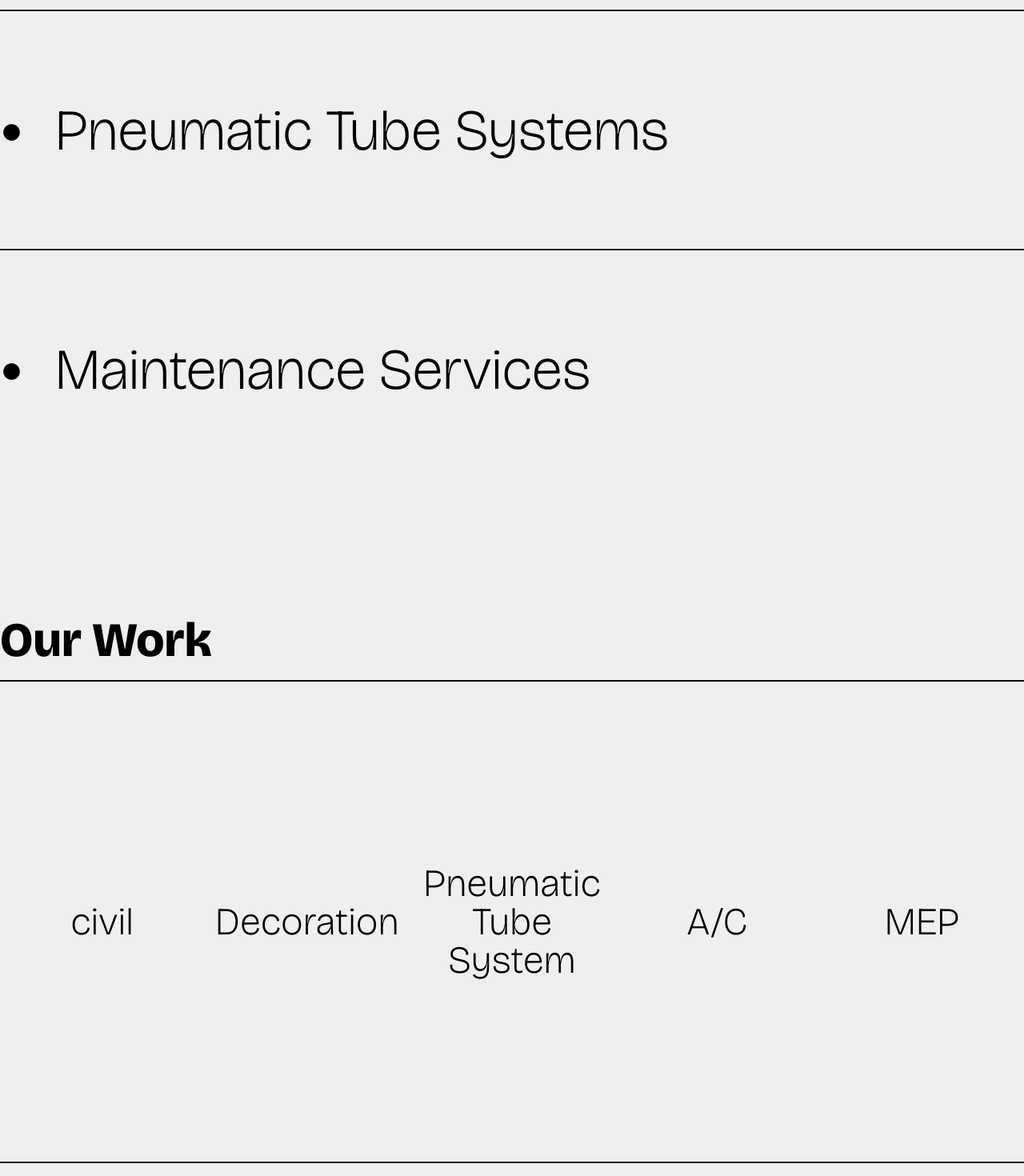
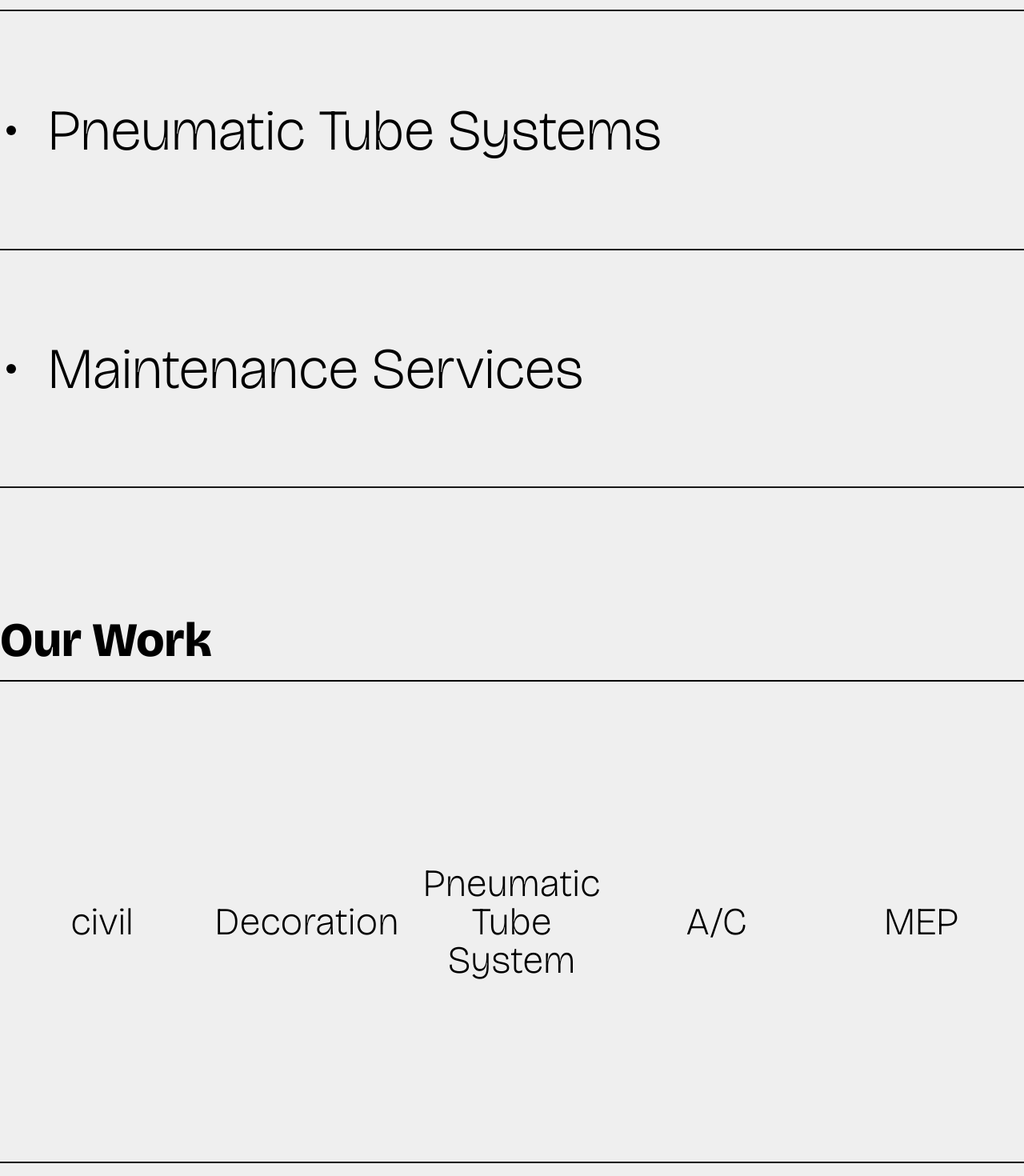
Before and after one commit to J-Herika/mayfair-company, a SvelteKit app: page / in a window 1280 px wide. Shown: the part 2080-3550 px from the top of the page at 80% size. Built offline with nearby package versions, Linux system fonts and the light colour scheme.

Commit message:
remove project animation

```diff
--- a/src/lib/content.ts
+++ b/src/lib/content.ts
@@ -1,3 +1,4 @@
+import gsap from 'gsap';
 export const specialize = [
 	{
 		id: 1,
--- a/src/routes/Specialization.svelte
+++ b/src/routes/Specialization.svelte
@@ -59,14 +59,14 @@
 		if (textDiv && imgDiv) {
 			gsap.fromTo(
 				textDiv,
-				{ opacity: 0, x: 300, duration: 1, ease: 'power2.out' },
-				{ opacity: 1, x: 0, duration: 1, overwrite: false, ease: 'power2.out' }
+				{ opacity: 0, x: 300, duration: 1, ease: 'power2.out', delay: 0.2 },
+				{ opacity: 1, x: 0, duration: 1, overwrite: false, ease: 'power2.out', delay: 0.2 }
 			);
 
 			gsap.fromTo(
 				imgDiv,
-				{ opacity: 0, x: 300, duration: 1, ease: 'power2.out' },
-				{ opacity: 1, x: 0, duration: 1, overwrite: false, ease: 'power2.out' }
+				{ opacity: 0, x: 300, duration: 1, ease: 'power2.out', delay: 0.2 },
+				{ opacity: 1, x: 0, duration: 1, overwrite: false, ease: 'power2.out', delay: 0.2 }
 			);
 		}
 	}
@@ -135,7 +135,7 @@
 	<div
 		onmouseenter={() => enterHandler(specialize[0].id)}
 		onmouseleave={() => leaveHandler(specialize[0].id)}
-		class="border-primary relative flex h-auto flex-col items-center gap-6 border-t-2 md:flex-row lg:h-[299px] lg:items-center lg:gap-10"
+		class="border-primary relative flex min-h-32 flex-col items-start justify-center gap-6 border-t-2 md:flex-row lg:h-[299px] lg:items-center lg:justify-start lg:gap-10"
 	>
 		{#if !isHoverSpecialization}
 			<h3
@@ -163,7 +163,10 @@
 					<h5 bind:this={slideHeader} class="text-xl font-bold sm:text-2xl lg:text-3xl">
 						{specialize[0].contentList![slideCount].title}
 					</h5>
-					<div bind:this={slideContent} class="flex h-[168px] w-full max-w-prose lg:h-[96px]">
+					<div
+						bind:this={slideContent}
+						class="flex h-[168px] w-full max-w-prose text-sm font-light lg:h-[96px] lg:text-[16px]"
+					>
 						<p>
 							{specialize[0].contentList![slideCount].desc}
 						</p>
@@ -180,99 +183,124 @@
 	</div>
 	<!-- svelte-ignore a11y_no_static_element_interactions -->
 	<div
-		onmouseenter={() => {
-			enterHandler(specialize[1].id);
-		}}
-		onmouseleave={() => {
-			leaveHandler(specialize[1].id);
-		}}
-		class="border-primary relative flex h-[299px] items-center gap-10 border-t-2"
+		onmouseenter={() => enterHandler(specialize[1].id)}
+		onmouseleave={() => leaveHandler(specialize[1].id)}
+		class="border-primary relative flex h-auto min-h-33 flex-col items-start justify-center gap-6 border-t-2 md:flex-row lg:h-[299px] lg:items-center lg:justify-start lg:gap-10"
 	>
 		{#if !isHoverSpecial2}
-			<p bind:this={headerDot} class="text-5xl">●</p>
-			<h3 bind:this={headerText} class="spe-header text-7xl font-extralight">
-				{specialize[1].header}
+			<h3
+				bind:this={headerText}
+				class="spe-header flex items-center gap-6 pl-2 text-3xl font-extralight sm:text-3xl md:gap-10 lg:text-7xl"
+			>
+				<div class="size-3 rounded-full bg-black"></div>
+				<span>{specialize[1].header}</span>
 			</h3>
 		{:else}
 			<img
 				bind:this={imgDiv}
 				src={specialize[1].img}
 				alt="MEP services"
-				class="spec-img-div h-full"
+				class="spec-img-div w-full object-cover md:h-full md:w-1/2"
 			/>
-			<div bind:this={textDiv} class=" flex flex-col justify-between gap-12 pt-5 pr-12 pb-2.5">
-				<h4 class="text-4xl font-black">{specialize[1].header}</h4>
+			<div
+				bind:this={textDiv}
+				class="flex w-full flex-col justify-between gap-6 px-4 py-6 pt-4 pr-6 pb-2.5 md:p-0 lg:gap-12"
+			>
+				<div class="flex flex-col justify-between">
+					<h5 bind:this={slideHeader} class="text-xl font-bold sm:text-2xl lg:text-3xl">
+						{specialize[1].header}
+					</h5>
+					<div
+						bind:this={slideContent}
+						class="flex h-auto w-full max-w-prose text-sm lg:h-[96px] lg:text-[16px]"
+					>
+						<p>
+							{specialize[1].content}
+						</p>
+					</div>
+				</div>
+			</div>
+		{/if}
+	</div>
 
-				<div bind:this={slideContent} class="flex w-[80ch]">
-					<p>
-						{specialize[1].content}
-					</p>
+	<!-- svelte-ignore a11y_no_static_element_interactions -->
+	<div
+		onmouseenter={() => enterHandler(specialize[2].id)}
+		onmouseleave={() => leaveHandler(specialize[2].id)}
+		class="border-primary relative flex h-auto min-h-33 flex-col items-start justify-center gap-6 border-t-2 md:flex-row lg:h-[299px] lg:items-center lg:justify-start lg:gap-10"
+	>
+		{#if !isHoverSpecial3}
+			<h3
+				bind:this={headerText}
+				class="spe-header flex items-center gap-6 pl-2 text-3xl font-extralight sm:text-3xl md:gap-10 lg:text-7xl"
+			>
+				<div class="size-3 rounded-full bg-black"></div>
+				<span>{specialize[2].header}</span>
+			</h3>
+		{:else}
+			<img
+				bind:this={imgDiv}
+				src={specialize[2].img}
+				alt="MEP services"
+				class="spec-img-div w-full object-cover md:h-full md:w-1/2"
+			/>
+			<div
+				bind:this={textDiv}
+				class="flex w-full flex-col justify-between gap-6 px-4 py-6 pt-4 pr-6 pb-2.5 md:p-0 lg:gap-12"
+			>
+				<div class="flex flex-col justify-between">
+					<h5 bind:this={slideHeader} class="text-xl font-bold sm:text-2xl lg:text-3xl">
+						{specialize[2].header}
+					</h5>
+					<div
+						bind:this={slideContent}
+						class="flex h-auto w-full max-w-prose text-sm lg:h-[96px] lg:text-[16px]"
+					>
+						<p>
+							{specialize[2].content}
+						</p>
+					</div>
 				</div>
 			</div>
 		{/if}
 	</div>
 	<!-- svelte-ignore a11y_no_static_element_interactions -->
 	<div
-		onmouseenter={() => {
-			enterHandler(specialize[2].id);
-		}}
-		onmouseleave={() => {
-			leaveHandler(specialize[2].id);
-		}}
-		class="border-primary relative flex h-[299px] items-center gap-10 border-t-2"
-	>
-		{#if !isHoverSpecial3}
-			<p bind:this={headerDot} class="text-5xl">●</p>
-			<h3 bind:this={headerText} class="spe-header text-7xl font-extralight">
-				{specialize[2].header}
-			</h3>
-		{:else}
-			<img
-				bind:this={imgDiv}
-				src={specialize[2].img}
-				alt="MEP services"
-				class="spec-img-div h-full"
-			/>
-			<div bind:this={textDiv} class=" flex flex-col justify-between gap-12 pt-5 pr-12 pb-2.5">
-				<h4 class="text-4xl font-black">{specialize[2].header}</h4>
-
-				<div bind:this={slideContent} class="flex w-[80ch]">
-					<p>
-						{specialize[2].content}
-					</p>
-				</div>
-			</div>
-		{/if}
-	</div>
-	<!-- svelte-ignore a11y_no_static_element_interactions -->
-	<div
-		onmouseenter={() => {
-			enterHandler(specialize[3].id);
-		}}
-		onmouseleave={() => {
-			leaveHandler(specialize[3].id);
-		}}
-		class="border-primary relative flex h-[299px] items-center gap-10 border-t-2"
+		onmouseenter={() => enterHandler(specialize[3].id)}
+		onmouseleave={() => leaveHandler(specialize[3].id)}
+		class="border-primary relative flex h-auto min-h-33 flex-col items-start justify-center gap-6 border-y-2 md:flex-row lg:h-[299px] lg:items-center lg:justify-start lg:gap-10"
 	>
 		{#if !isHoverSpecial4}
-			<p bind:this={headerDot} class="text-5xl">●</p>
-			<h3 bind:this={headerText} class="spe-header text-7xl font-extralight">
-				{specialize[3].header}
+			<h3
+				bind:this={headerText}
+				class="spe-header flex items-center gap-6 pl-2 text-3xl font-extralight sm:text-3xl md:gap-10 lg:text-7xl"
+			>
+				<div class="size-3 rounded-full bg-black"></div>
+				<span>{specialize[3].header}</span>
 			</h3>
 		{:else}
 			<img
 				bind:this={imgDiv}
 				src={specialize[3].img}
 				alt="MEP services"
-				class="spec-img-div h-full"
+				class="spec-img-div w-full object-cover md:h-full md:w-1/2"
 			/>
-			<div bind:this={textDiv} class=" flex flex-col justify-between gap-12 pt-5 pr-12 pb-2.5">
-				<h4 class="text-4xl font-black">{specialize[3].header}</h4>
-
-				<div bind:this={slideContent} class="flex w-[80ch]">
-					<p>
-						{specialize[3].content}
-					</p>
+			<div
+				bind:this={textDiv}
+				class="flex w-full flex-col justify-between gap-6 px-4 py-6 pt-4 pr-6 pb-2.5 md:p-0 lg:gap-12"
+			>
+				<div class="flex flex-col justify-between">
+					<h5 bind:this={slideHeader} class="text-xl font-bold sm:text-2xl lg:text-3xl">
+						{specialize[3].header}
+					</h5>
+					<div
+						bind:this={slideContent}
+						class="flex h-[168px] w-full max-w-prose text-sm lg:h-[96px] lg:text-[16px]"
+					>
+						<p>
+							{specialize[3].content}
+						</p>
+					</div>
 				</div>
 			</div>
 		{/if}
--- /dev/null
+++ b/src/routes/project.svelte
@@ -0,0 +1,24 @@
+<script lang="ts">
+	import { tick } from 'svelte';
+	import gsap from 'gsap';
+
+	let props = $props();
+</script>
+
+<!-- svelte-ignore a11y_no_static_element_interactions -->
+<div
+	onmouseenter={() => props.enterProject(props.project.id)}
+	onmouseleave={() => props.existProject(props.project.id)}
+	class="flex h-[400px] min-w-[250px] flex-1 items-center justify-center px-4 py-10 text-2xl font-extralight transition-all duration-300 hover:flex-[1.5] active:flex-[1.5] md:h-[600px] md:text-5xl"
+>
+	{#if props.isHover}
+		<div class="flex h-full max-w-xl flex-col justify-evenly text-center">
+			<p>{props.project.header}</p>
+			<p class="mt-4 text-sm font-light md:text-xl">{props.project.content}</p>
+		</div>
+	{:else}
+		<p class="text-center">{props.project.header}</p>
+	{/if}
+</div>
+
+<div class="hidden h-full w-px bg-black md:block"></div>
--- a/src/routes/projectsSection.svelte
+++ b/src/routes/projectsSection.svelte
@@ -2,6 +2,7 @@
 	import { tick } from 'svelte';
 	import { projects } from '$lib/content';
 	import gsap from 'gsap';
+	import Project from './project.svelte';
 
 	let isHoverProject = $state(false);
 	let isHoverProject2 = $state(false);
@@ -42,7 +43,7 @@
 		);
 	}
 	async function existProject(id: number) {
-		tick();
+		await tick();
 		gsap.to(projContentDiv, {
 			opacity: 0,
 			duration: 0.2,
@@ -78,8 +79,6 @@
 			}
 		});
 	}
-
-
 </script>
 
 <section class="font-grotesque mt-40">
@@ -89,89 +88,46 @@
 
 	<!-- svelte-ignore a11y_no_static_element_interactions -->
 	<!-- svelte-ignore a11y_no_static_element_interactions -->
-	<div class="mt-5 flex flex-col overflow-hidden border-y-2 md:flex-row">
-		<div
-			onmouseenter={() => enterProject(projects[0].id)}
-			onmouseleave={() => existProject(projects[0].id)}
-			class="flex h-[400px] min-w-[250px] flex-1 items-center justify-center px-4 py-10 text-2xl font-extralight transition-all duration-300 hover:flex-[1.5] md:h-[600px] md:text-5xl"
-		>
-			{#if isHoverProject}
-				<div bind:this={projContentDiv} class="flex h-full flex-col justify-evenly text-center">
-					<p>{projects[0].header}</p>
-					<p class="mt-4 text-sm font-light md:text-xl">{projects[0].content}</p>
-				</div>
-			{:else}
-				<p bind:this={projheader} class="text-center">{projects[0].header}</p>
-			{/if}
-		</div>
-
-		<div class="hidden h-full w-px bg-black md:block"></div>
-
-		<div
-			onmouseenter={() => enterProject(projects[1].id)}
-			onmouseleave={() => existProject(projects[1].id)}
-			class="flex h-[400px] min-w-[250px] flex-1 items-center justify-center px-4 py-10 text-2xl font-extralight transition-all duration-300 hover:flex-[1.5] md:h-[600px] md:text-5xl"
-		>
-			{#if isHoverProject2}
-				<div bind:this={projContentDiv} class="flex h-full flex-col justify-evenly text-center">
-					<p>{projects[1].header}</p>
-					<p class="mt-4 text-sm font-light md:text-xl">{projects[1].content}</p>
-				</div>
-			{:else}
-				<p bind:this={projheader} class="text-center">{projects[1].header}</p>
-			{/if}
-		</div>
-
-		<div class="hidden h-full w-px bg-black md:block"></div>
-
-		<div
-			onmouseenter={() => enterProject(projects[2].id)}
-			onmouseleave={() => existProject(projects[2].id)}
-			class="flex h-[400px] min-w-[250px] flex-1 items-center justify-center px-4 py-10 text-2xl font-extralight transition-all duration-300 hover:flex-[1.5] md:h-[600px] md:text-5xl"
-		>
-			{#if isHoverProject3}
-				<div bind:this={projContentDiv} class="flex h-full flex-col justify-evenly text-center">
-					<p>{projects[2].header}</p>
-					<p class="mt-4 text-sm font-light md:text-xl">{projects[2].content}</p>
-				</div>
-			{:else}
-				<p bind:this={projheader} class="text-center">{projects[2].header}</p>
-			{/if}
-		</div>
-
-		<div class="hidden h-full w-px bg-black md:block"></div>
-
-		<!-- svelte-ignore a11y_no_static_element_interactions -->
-		<div
-			onmouseenter={() => enterProject(projects[3].id)}
-			onmouseleave={() => existProject(projects[3].id)}
-			class="flex h-[400px] min-w-[250px] flex-1 items-center justify-center px-4 py-10 text-2xl font-extralight transition-all duration-300 hover:flex-[1.5] md:h-[600px] md:text-5xl"
-		>
-			{#if isHoverProject4}
-				<div bind:this={projContentDiv} class="flex h-full flex-col justify-evenly text-center">
-					<p>{projects[3].header}</p>
-					<p class="mt-4 text-sm font-light md:text-xl">{projects[3].content}</p>
-				</div>
-			{:else}
-				<p bind:this={projheader} class="text-center">{projects[3].header}</p>
-			{/if}
-		</div>
-
-		<div class="hidden h-full w-px bg-black md:block"></div>
-
-		<div
-			onmouseenter={() => enterProject(projects[4].id)}
-			onmouseleave={() => existProject(projects[4].id)}
-			class="flex h-[400px] min-w-[250px] flex-1 items-center justify-center px-4 py-10 text-2xl font-extralight transition-all duration-300 hover:flex-[1.5] md:h-[600px] md:text-5xl"
-		>
-			{#if isHoverProject5}
-				<div bind:this={projContentDiv} class="flex h-full flex-col justify-evenly text-center">
-					<p>{projects[4].header}</p>
-					<p class="mt-4 text-sm font-light md:text-xl">{projects[4].content}</p>
-				</div>
-			{:else}
-				<p bind:this={projheader} class="text-center">{projects[4].header}</p>
-			{/if}
-		</div>
+	<div class="mt-5 flex flex-col overflow-hidden border-y-2 xl:flex-row">
+		<Project
+			{enterProject}
+			{existProject}
+			project={projects[0]}
+			isHover={isHoverProject}
+			{projContentDiv}
+			{projheader}
+		/>
+		<Project
+			{enterProject}
+			{existProject}
+			project={projects[1]}
+			isHover={isHoverProject2}
+			{projContentDiv}
+			{projheader}
+		/>
+		<Project
+			{enterProject}
+			{existProject}
+			project={projects[2]}
+			isHover={isHoverProject3}
+			{projContentDiv}
+			{projheader}
+		/>
+		<Project
+			{enterProject}
+			{existProject}
+			project={projects[3]}
+			isHover={isHoverProject4}
+			{projContentDiv}
+			{projheader}
+		/>
+		<Project
+			{enterProject}
+			{existProject}
+			project={projects[4]}
+			isHover={isHoverProject5}
+			{projContentDiv}
+			{projheader}
+		/>
 	</div>
 </section>
```
